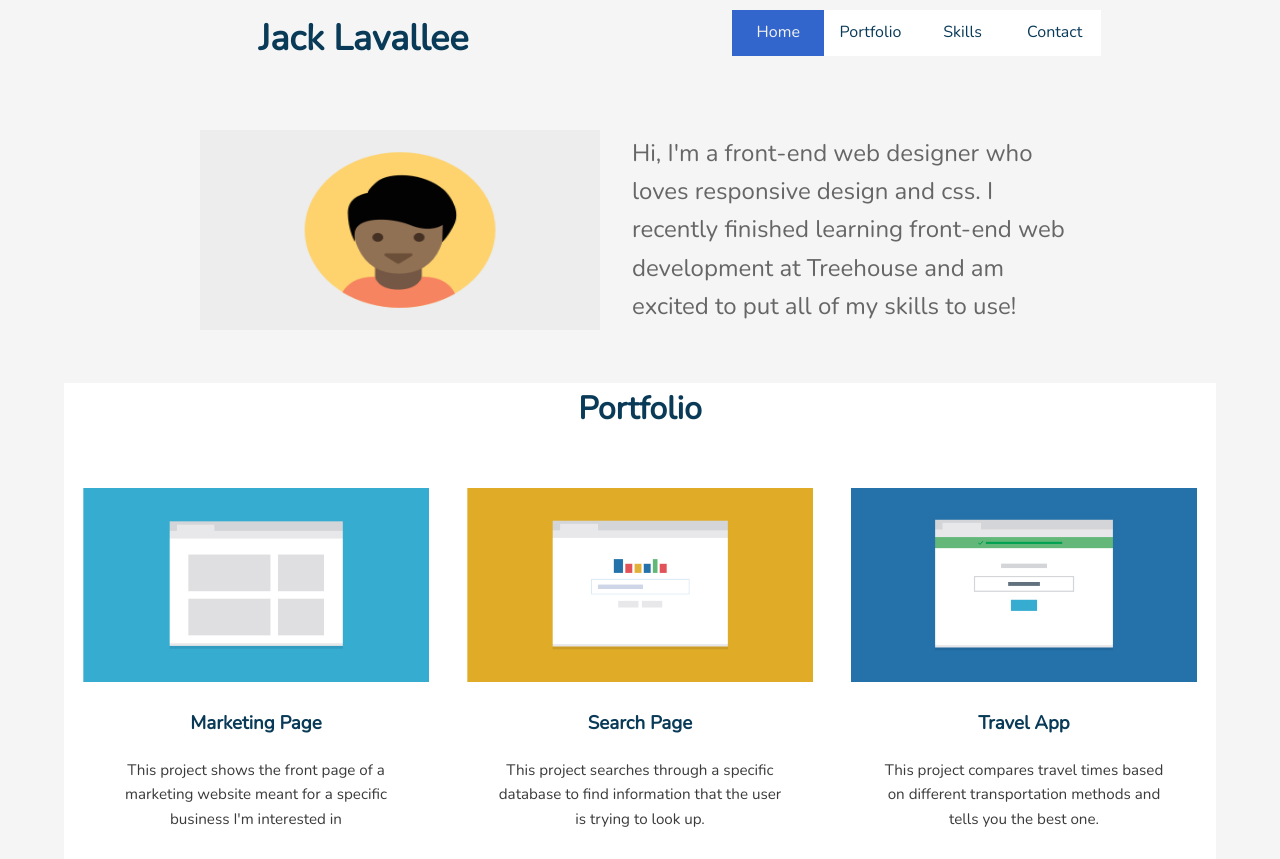
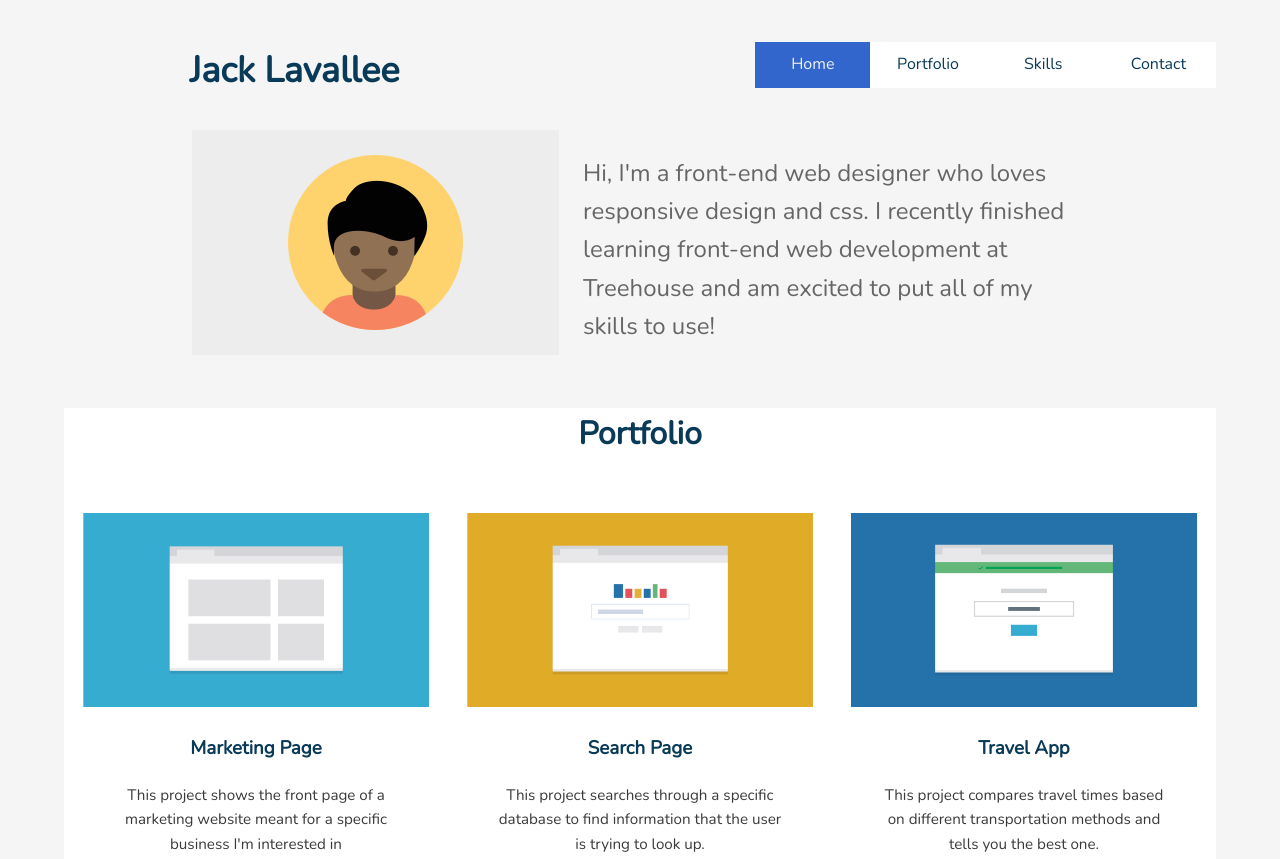
Before and after one commit to jacklavallee217/Responsive-Layout, a plain HTML site: page index.html in a window 1280 px wide. Shown: the top 859 px of the page. Drawn offline with nearby package versions, Linux system fonts and the light colour scheme.

Commit message:
Description Class and Responsive Layout fixes
Fixed the description id by making it a class, fixed a couple of bugs
of the responsive layout.

```diff
--- a/css/flex.css
+++ b/css/flex.css
@@ -48,18 +48,13 @@
 	==================================== */
 
 		#banner p {
-			width: 50%;
-			font-size: 1.2em;
+			width: 100%;
 			text-align: inherit;
 			margin-left: 1em;
 		}
 
-		#banner img {
-			width: 40%;
-		}
-
 		#banner img, #banner p {
-			display: inline-block;
+			display: block;
 		}
 
 		/* =================================
@@ -97,6 +92,15 @@
 		}
 }
 
+@media (min-width: 834px) {
+
+		#banner img, #banner p {
+			flex: 1;
+			flex-direction: row;
+			display: block;
+		}
+}
+
 @media (min-width: 945px) {
 
 		#name {
@@ -118,9 +122,7 @@
 		}
 
 		#banner img {
-			float: left;
-			height: 200px;
-			width: 400px;
+			margin: 0 auto;
 		}
 
 		#portfolioContent ul li {
@@ -136,7 +138,7 @@
 		}
 
 		#banner p {
-			font-size: 1.3em;
+			/*font-size: 1.3em;*/
 		}
 }
 
@@ -147,8 +149,8 @@
 		}
 
 		#banner p {
-			font-size: 1.5em;
-			margin: 1.5em auto 0 1em;
+			/*font-size: 1.5em;*/
+			margin: 1em auto 0 1em;
 		}
 
 }
--- a/css/styles.css
+++ b/css/styles.css
@@ -57,6 +57,10 @@ img {
 /* =================================
   Navigation
 ==================================== */
+
+.main-header {
+	margin-bottom: 2em;
+}
 
 .main-nav {
   display: block;
@@ -128,6 +132,7 @@ li {
 #banner {
   width: 90%;
   display: block;
+	flex-wrap: wrap;
 	margin: 0 auto;
   padding-bottom: 2em;
 }
@@ -136,19 +141,21 @@ li {
   vertical-align: top;
 	text-align: center;
   width: 90%;
-	font-size: 1em;
+	font-size: 1.5em;
   font-weight: 300;
   color: #666666;
 }
 
 #banner img {
-	width: 250px;
-	height: 150px;
+	max-width: 367px;
+	max-height: 225px;
+	margin: 0 auto;
 }
 
 #banner img, #banner p {
+	flex: 1;
+	flex-direction: row;
 	display: block;
-	margin: 2em auto 0 auto;
 }
 
 /* =================================
@@ -208,7 +215,7 @@ li {
 			padding-bottom: 2em;
 		}
 
-		#description {
+		.description {
 			font-size: 1.25em;
 			width: 100%;
 			text-align: center;
@@ -368,7 +375,7 @@ li {
 		.footer-nav {
 			display: none;
 			margin: .5em;
-			width: 30%;
+			width: 40%;
 			float: right;
 			font-size: 1.1em;
 		}
@@ -381,20 +388,3 @@ li {
 			text-align: center;
 			margin: 0 auto;
 		}
-
-/* =================================
-	Media Queries
-		==================================== */
-
-		@media (min-width: 769px) {
-			.main-header,
-			.row,
-		  .footer-inner{
-				width: 80%;
-				margin: 0 auto;
-				max-width: 1150px;
-			}
-			.tagline {
-				font-size: 1.4em;
-			}
-		}
--- a/index.html
+++ b/index.html
@@ -26,7 +26,7 @@
     </header>
 
     <div id="banner">
-      <img src="Images/responsive-layout-profile.png" alt="A picture of Jack Lavallee">
+      <img src="Images/responsive-layout-profile.png" alt="A picture of Jack Lavallee" height="225px" width="367px">
       <p>Hi, I'm a front-end web designer who loves responsive design and css.
          I recently finished learning front-end web development at Treehouse and
           am excited to put all of my skills to use!
@@ -87,7 +87,7 @@
     <h1 class="content-header" id="skills">Skills</h1>
 
     <div id="skillsContent">
-      <p id="description">I am currently enrolled in a Computer Science Degree covering a number of topics including Web Development.</p>
+      <p class="description">I am currently enrolled in a Computer Science Degree covering a number of topics including Web Development.</p>
       <h2>Classes I've taken...</h2>
       <div id="classesDiv">
         <p class="classes">Advanced Web Development</p>
@@ -95,7 +95,7 @@
         <p class="classes">Java Programming</p>
       </div>
 
-      <p id="description">Over the course of the last couple of years I have picked up several different scripting languages.</p>
+      <p class="description">Over the course of the last couple of years I have picked up several different scripting languages.</p>
       <h2>Languages I've Scripted...</h2>
       <div id="languagesDiv">
         <p class="languages">HTML</p>
```
